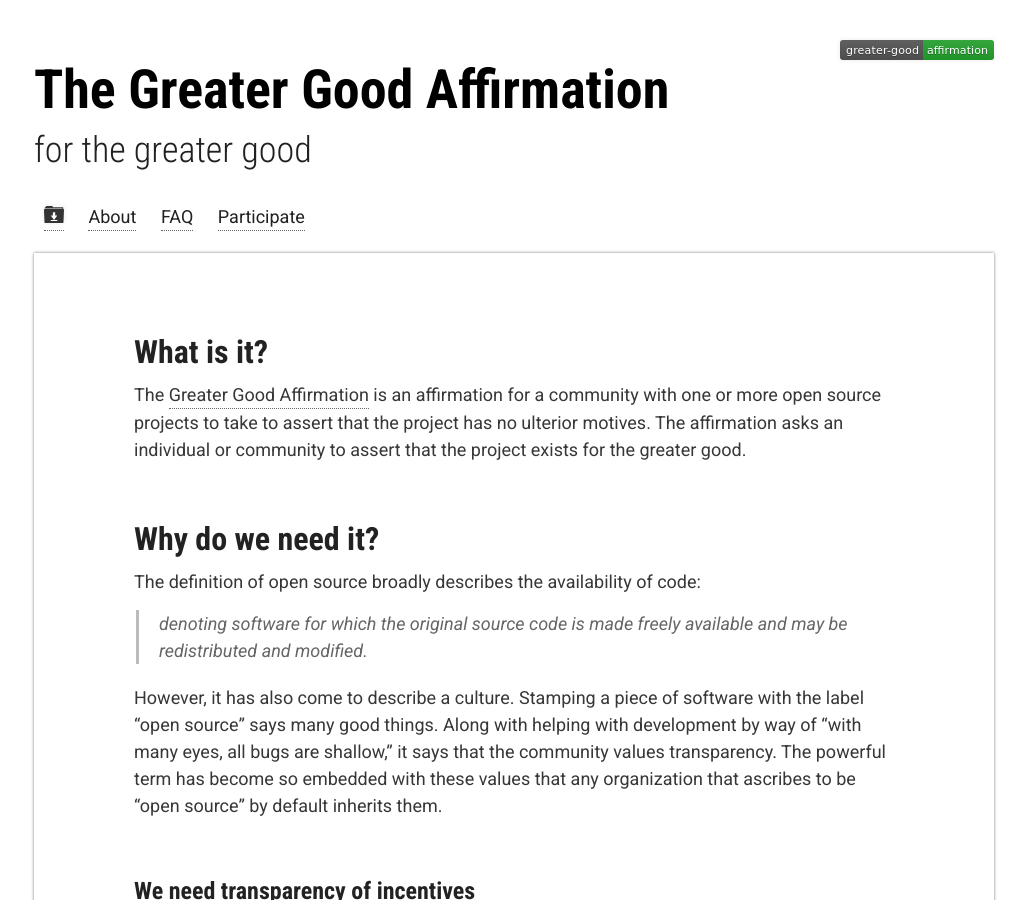
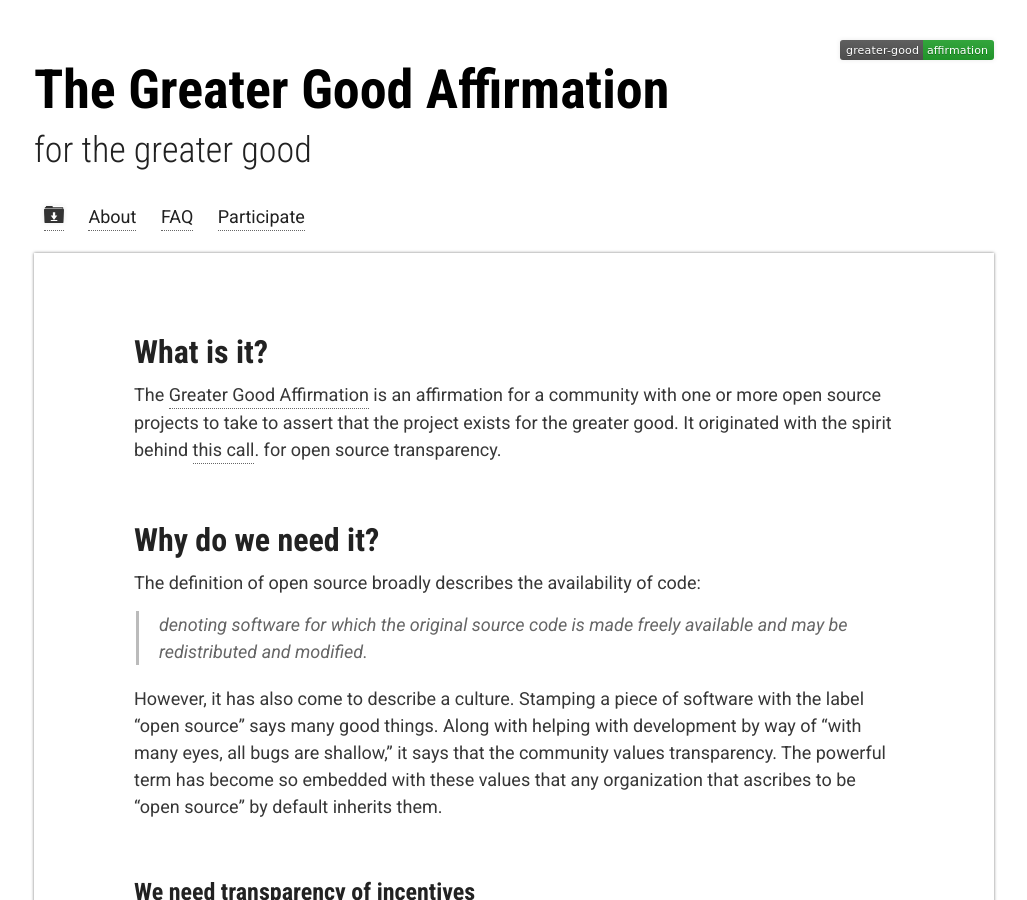
Before and after one commit to good-labs/greater-good-affirmation, a Jekyll site: the page built from docs/pages/about.md, in a window 1280 px wide and 900 px high. Shown: the whole window, without its empty margins (126-1153 px from the left). Built offline with Jekyll 4.4.1, drawn with Linux system fonts in a browser that asks for light colours.

Commit message:
adding link to origin
Signed-off-by: Vanessa Sochat <vsochat@stanford.edu>

```diff
--- a/docs/pages/about.md
+++ b/docs/pages/about.md
@@ -9,8 +9,8 @@ permalink: /
 
 The [Greater Good Affirmation](https://www.github.com/good-labs/greater-good-affirmation) is an affirmation
 for a community with one or more open source projects to take to assert that the project
-has no ulterior motives. The affirmation asks an individual or community
-to assert that the project exists for the greater good.
+exists for the greater good. It originated with the spirit behind [this call](https://vsoch.github.io/2019/transparency/).
+for open source transparency.
 
 <br>
 
```
